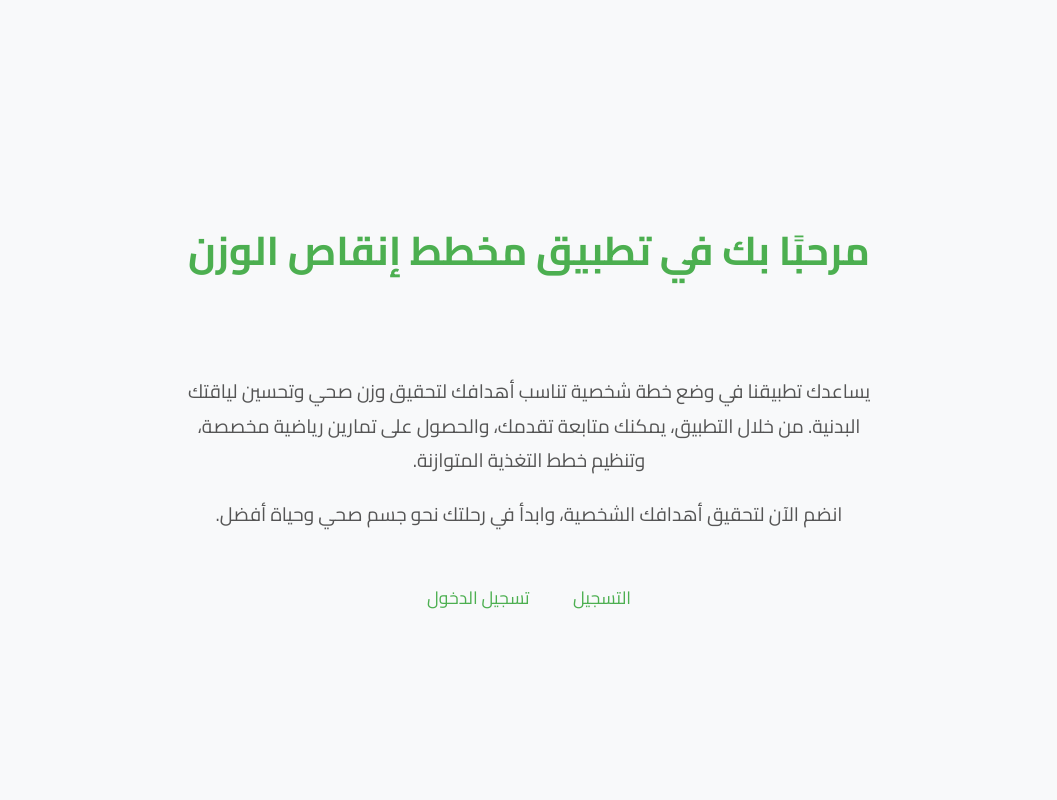
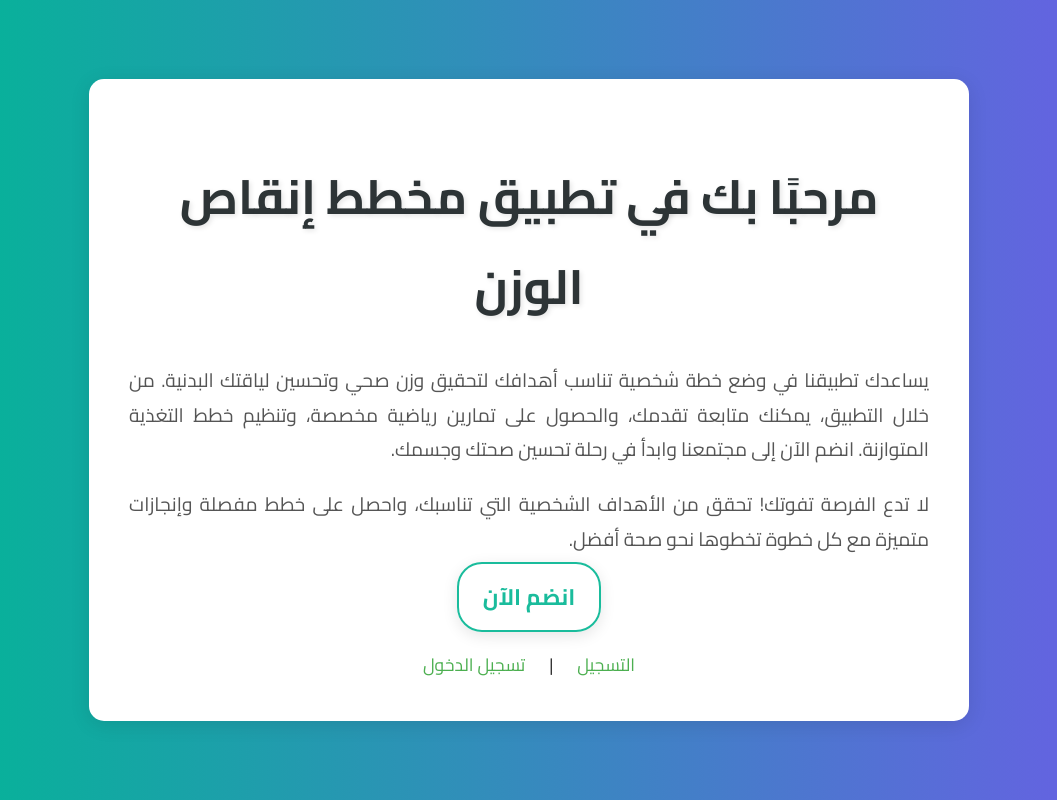
Before and after one commit to abouhoussem/workout_plans, a plain HTML site: page index.html in a window 1280 px wide. Shown: the whole page, without its empty margins (111-1168 px from the left). Drawn offline with Linux system fonts and the light colour scheme.

Commit message:
Update index.html

```diff
--- a/index.html
+++ b/index.html
@@ -8,7 +8,7 @@
     <style>
         body {
             font-family: 'Cairo', sans-serif;
-            background-color: #f8f9fa;
+            background-color: #f4f7f6;
             color: #333;
             direction: rtl;
             margin: 0;
@@ -18,62 +18,102 @@
             align-items: center;
             justify-content: center;
             height: 100vh;
+            background-image: linear-gradient(to right, #00b894, #6c5ce7); /* Gradient background */
+        }
+
+        .container {
+            background-color: white;
+            border-radius: 15px;
+            box-shadow: 0px 4px 20px rgba(0, 0, 0, 0.1);
+            padding: 40px;
+            width: 90%;
+            max-width: 800px;
+            margin: 20px;
+            text-align: center;
         }
 
         header {
-            text-align: center;
-            margin-bottom: 40px;
+            margin-bottom: 30px;
         }
 
         h1 {
-            font-size: 2.5rem;
-            color: #4CAF50;
+            font-size: 3rem;
+            color: #2d3436;
+            font-weight: 700;
+            text-shadow: 2px 2px 5px rgba(0, 0, 0, 0.1); /* Add shadow to the title */
         }
 
         p {
             font-size: 1.2rem;
             color: #555;
             line-height: 1.8;
-            max-width: 700px;
-            text-align: center;
+            margin-bottom: 20px;
+            text-align: justify;
+        }
+
+        .cta {
+            font-size: 1.4rem;
+            font-weight: 600;
+            color: #1abc9c;
+            text-decoration: none;
+            background-color: #ffffff;
+            padding: 12px 24px;
+            border-radius: 25px;
+            border: 2px solid #1abc9c;
+            box-shadow: 0px 4px 15px rgba(0, 0, 0, 0.1);
+            transition: all 0.3s ease;
+        }
+
+        .cta:hover {
+            background-color: #1abc9c;
+            color: white;
+            transform: translateY(-3px); /* Add hover effect */
         }
 
         nav {
             margin-top: 30px;
-            text-align: center;
+            font-size: 1.1rem;
         }
 
         nav a {
             margin: 0 20px;
             text-decoration: none;
-            font-size: 1.1rem;
             color: #4CAF50;
+            transition: color 0.3s;
         }
 
         nav a:hover {
-            text-decoration: underline;
+            color: #1abc9c; /* Change color on hover */
         }
     </style>
 </head>
 <body>
 
+    <div class="container">
         <header>
             <h1>مرحبًا بك في تطبيق مخطط إنقاص الوزن</h1>
         </header>
 
         <main>
             <p>
-            يساعدك تطبيقنا في وضع خطة شخصية تناسب أهدافك لتحقيق وزن صحي وتحسين لياقتك البدنية. من خلال التطبيق، يمكنك متابعة تقدمك، والحصول على تمارين رياضية مخصصة، وتنظيم خطط التغذية المتوازنة.
+                يساعدك تطبيقنا في وضع خطة شخصية تناسب أهدافك لتحقيق وزن صحي وتحسين لياقتك البدنية.
+                من خلال التطبيق، يمكنك متابعة تقدمك، والحصول على تمارين رياضية مخصصة، وتنظيم خطط التغذية المتوازنة.
+                انضم الآن إلى مجتمعنا وابدأ في رحلة تحسين صحتك وجسمك.
             </p>
+
             <p>
-            انضم الآن لتحقيق أهدافك الشخصية، وابدأ في رحلتك نحو جسم صحي وحياة أفضل.
+                لا تدع الفرصة تفوتك! تحقق من الأهداف الشخصية التي تناسبك، واحصل على خطط مفصلة وإنجازات متميزة
+                مع كل خطوة تخطوها نحو صحة أفضل.
             </p>
+
+            <a href="/signup" class="cta">انضم الآن</a>
         </main>
 
         <nav>
-        <a href="/signup">التسجيل</a>
+            <a href="/signup">التسجيل</a> |
             <a href="/login">تسجيل الدخول</a>
         </nav>
+    </div>
 
 </body>
 </html>
```
Lines whose indentation alone changed are shown as unchanged.
